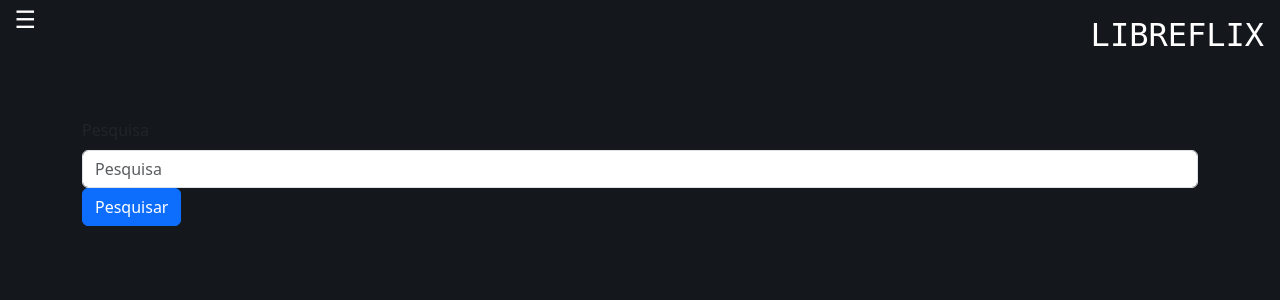
After one commit to CesarGrupo5/LibreflixTV, a Django app: page /pesquisa/ in a window 1280 px wide. The commit adds this page. Shown: the top 300 px of the page. Run offline with Django 5.2, Linux system fonts and the light colour scheme.

Commit message:
História de pesquisar e trailers
Adição das histórias de pesquisa e trailer.

CSS ainda a ser decidido.

```diff
--- a/LibreflixTV/LibreflixApp/admin.py
+++ b/LibreflixTV/LibreflixApp/admin.py
@@ -2,7 +2,7 @@ from django.contrib import admin
 from LibreflixApp.models import Obra, Filme, Serie, Episodio, Favoritados, ContinuarAssistindo
 
 class ObraAdmin(admin.ModelAdmin):
-    list_display = ('titulo','genero','dataLancamento', 'diretor', 'isPopular', 'isRecente', 'isDestaque')
+    list_display = ('titulo','genero','dataLancamento', 'diretor', 'trailer', 'isPopular', 'isRecente', 'isDestaque')
     actions = ['make_popular', 'make_recente', 'make_destaque', 'make_nao_popular', 'make_nao_recente', 'make_nao_destaque']
 
     def make_popular(self, request, queryset):
--- a/LibreflixTV/LibreflixApp/models.py
+++ b/LibreflixTV/LibreflixApp/models.py
@@ -4,12 +4,13 @@ from django.contrib.auth.models import User
 # ENTIDADES
 
 class Obra(models.Model):
-    titulo = models.CharField(max_length=20)
+    titulo = models.CharField(max_length=50)
     descricao = models.TextField()
     genero = models.CharField(max_length=20)
     imagem = models.URLField()
     dataLancamento = models.DateField()
     diretor = models.CharField(max_length=20)
+    trailer = models.URLField()
     isDestaque = models.BooleanField()
     isPopular = models.BooleanField()
     isRecente = models.BooleanField()
--- a/LibreflixTV/LibreflixApp/templates/common/sidebarMenu.html
+++ b/LibreflixTV/LibreflixApp/templates/common/sidebarMenu.html
@@ -11,7 +11,7 @@
     <div class="offcanvas-body">
         <ul class="list-unstyled">
             <li><p class=" text-black d-block p-2">{{ request.user.username }}</p></li>
-            <li><a href="#" class="sidebarli text-black d-block p-2 text-decoration-none">Pesquisar</a></li>
+            <li><a href="{% url 'pesquisa_vazia' %}" class="sidebarli text-black d-block p-2 text-decoration-none">Pesquisar</a></li>
             <br>
             <li><a href="{% url 'home' %}" class="sidebarli text-black d-block p-2 text-decoration-none">Início</a></li>
             <li><a href="{% url 'generos' %}" class="sidebarli text-black d-block p-2 text-decoration-none">Catálogo</a></li>
--- /dev/null
+++ b/LibreflixTV/LibreflixApp/templates/pesquisa.html
@@ -0,0 +1,46 @@
+{% load static %}
+<!DOCTYPE html>
+<html lang="en">
+<head>
+    <meta charset="UTF-8">
+    <meta name="viewport" content="width=device-width, initial-scale=1.0">
+    <title>Pesquisa</title>
+    <link rel="stylesheet" href="{% static 'css/universal.css' %}">
+
+    <link href="https://cdn.jsdelivr.net/npm/bootstrap@5.3.3/dist/css/bootstrap.min.css" rel="stylesheet" integrity="sha384-QWTKZyjpPEjISv5WaRU9OFeRpok6YctnYmDr5pNlyT2bRjXh0JMhjY6hW+ALEwIH" crossorigin="anonymous">
+</head>
+<body style="background-color: #14181C;">
+    {% include 'common/sidebarMenu.html' %}
+    <div class="container full-height-container" style="margin-top: 10vh;">
+        <form action="{% url 'pesquisa_vazia'%}" method="POST"> {% csrf_token %}
+            <div>
+                <label for="username" class="form-label">Pesquisa</label>
+                <input
+                    type="text"
+
+                    name="titulo"
+                    class="form-control"
+                    placeholder="Pesquisa"
+                    required>
+            </div>
+
+            <button type="submit" class="btn btn-primary">Pesquisar</button>
+
+        </form>
+
+        <div class="mb-5 scroll-container d-flex overflow-auto">
+            <div class="row flex-nowrap">
+                <!-- cada card vai ser um filme/serie-->
+
+                {% for obra in obras %}
+                        {% with obra=obra %}
+                            {% include 'common/card.html' %}
+                        {% endwith %}
+                {% endfor %}
+
+            </div>
+        </div>
+    </div>
+    <script src="https://cdn.jsdelivr.net/npm/bootstrap@5.3.3/dist/js/bootstrap.bundle.min.js" integrity="sha384-YvpcrYf0tY3lHB60NNkmXc5s9fDVZLESaAA55NDzOxhy9GkcIdslK1eN7N6jIeHz" crossorigin="anonymous"></script>
+</body>
+</html>
--- a/LibreflixTV/LibreflixApp/views.py
+++ b/LibreflixTV/LibreflixApp/views.py
@@ -93,3 +93,21 @@ class SairView(View):
     def get(self, request):
         lg(request)
         return redirect('page')
+
+class PesquisaView(View):
+    def get(self, request, titulo = None):
+        if titulo is not None:
+            todasObras = Obra.objects.all()
+            obras = []
+
+            for obra in todasObras:
+                if obra.titulo.startswith(titulo):
+                    obras.append(obra)
+        else:
+            obras = None
+        context = {'obras': obras}
+        return render(request, "pesquisa.html", context)
+
+    def post(self, request):
+        titulo = request.POST.get('titulo')
+        return redirect('pesquisa', titulo)
--- a/LibreflixTV/projeto/urls.py
+++ b/LibreflixTV/projeto/urls.py
@@ -1,7 +1,7 @@
 from django.contrib import admin
 from django.urls import path
 
-from LibreflixApp.views import HomeView, PageView, FavoritosView, ObraView, CatalogoView, GeneroView, SairView
+from LibreflixApp.views import HomeView, PageView, FavoritosView, ObraView, CatalogoView, GeneroView, SairView, PesquisaView
 
 urlpatterns = [
     path('admin/', admin.site.urls),
@@ -12,4 +12,7 @@ urlpatterns = [
     path('generos/', CatalogoView.as_view(), name='generos'),
     path('generos/<str:genero>/', GeneroView.as_view(), name='genero_info'),
     path('sair/', SairView.as_view(), name='sair'),
+    path('pesquisa/<str:titulo>/', PesquisaView.as_view(), name='pesquisa'),
+    path('pesquisa/', PesquisaView.as_view(), name='pesquisa_vazia'),
+
 ]
```
Also changed, not shown: LibreflixTV/LibreflixApp/templates/obraFilme.html (+16 -1 lines), LibreflixTV/LibreflixApp/templates/obraSerie.html (+13 -0 lines), LibreflixTV/LibreflixApp/templatetags/youtube_filters.py (added, +16 -0 lines), LibreflixTV/LibreflixApp/migrations/0007_alter_obra_titulo.py (added), LibreflixTV/LibreflixApp/migrations/0008_obra_trailer.py (added), LibreflixTV/LibreflixApp/templatetags/__init__.py (added), LibreflixTV/db.sqlite3.
